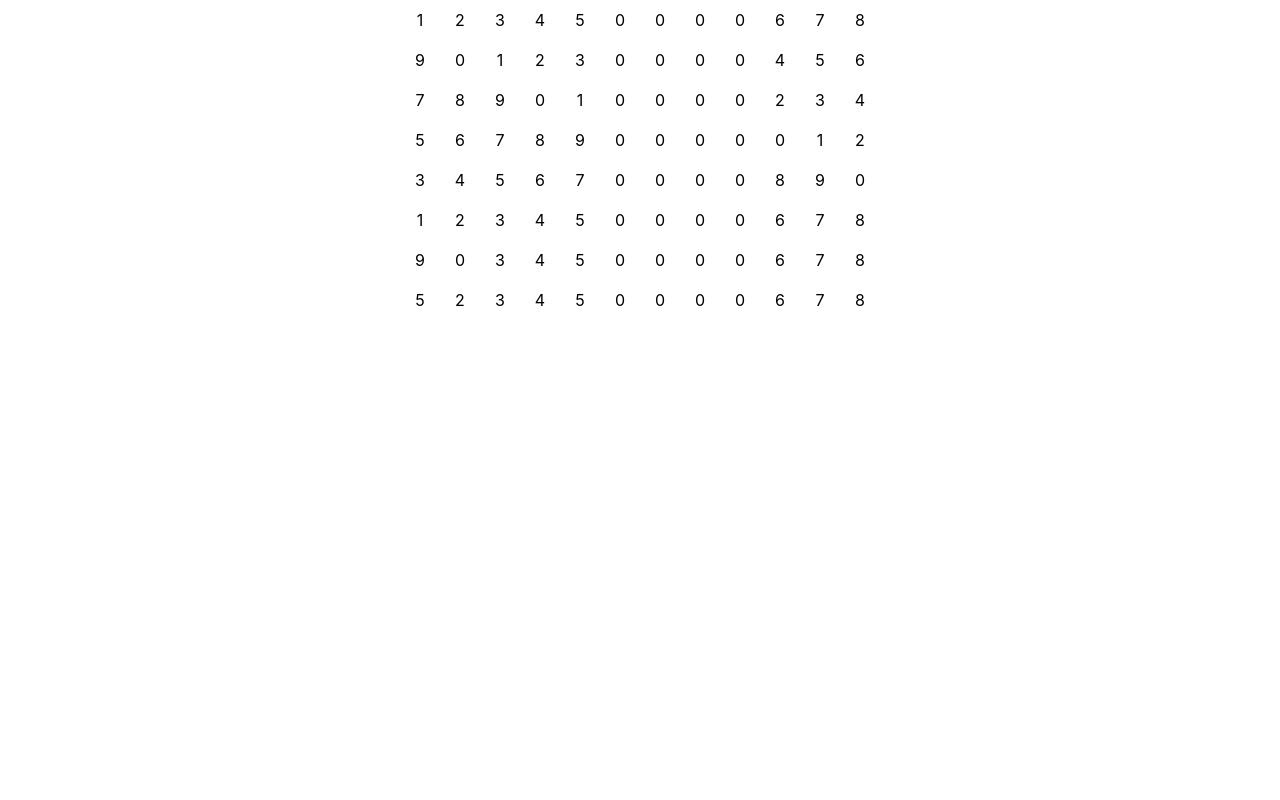
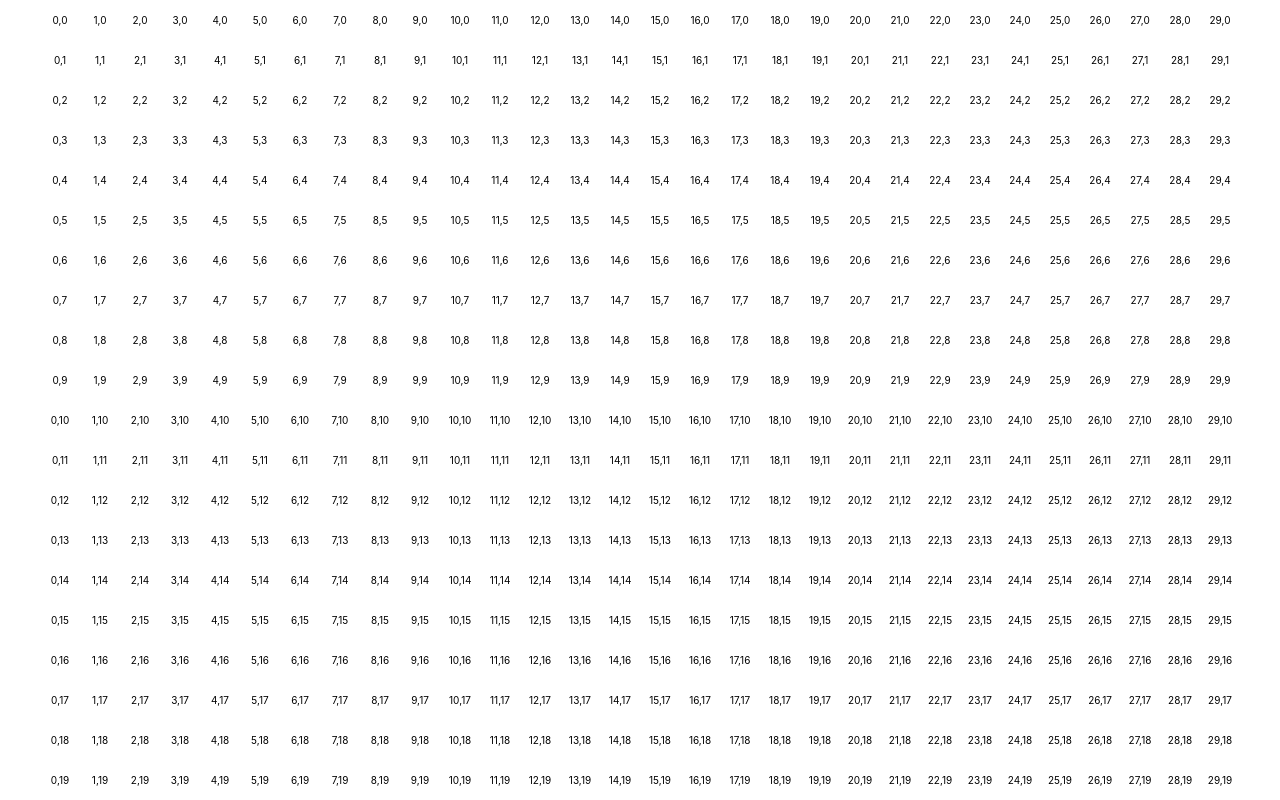
Before and after one commit to ss22-fp-mapc-gruppe6/astar-visualizer, a React (Create React App) app: page / in a window 1280 px wide. Built offline with nearby package versions, Linux system fonts and the light colour scheme.

Commit message:
replace grid with dynamic grid

```diff
--- a/src/App.css
+++ b/src/App.css
@@ -11,6 +11,7 @@
 #container span span {
     width: 40px;
     height: 40px;
+    font-size: 10px;
 }
 
 #container span span:hover {
--- a/src/App.tsx
+++ b/src/App.tsx
@@ -2,27 +2,27 @@ import React, {useState} from 'react';
 import './App.css';
 
 function App() {
-    let initialState = [
-        // as rows
-        [1, 2, 3, 4, 5, 0, 0, 0, 0, 6, 7, 8],
-        [9, 0, 1, 2, 3, 0, 0, 0, 0, 4, 5, 6],
-        [7, 8, 9, 0, 1, 0, 0, 0, 0, 2, 3, 4],
-        [5, 6, 7, 8, 9, 0, 0, 0, 0, 0, 1, 2],
-        [3, 4, 5, 6, 7, 0, 0, 0, 0, 8, 9, 0],
-        [1, 2, 3, 4, 5, 0, 0, 0, 0, 6, 7, 8],
-        [9, 0, 3, 4, 5, 0, 0, 0, 0, 6, 7, 8],
-        [5, 2, 3, 4, 5, 0, 0, 0, 0, 6, 7, 8],
-    ];
-    const [grid, setGrid] = useState(
-        initialState)
+    type Point = {
+        x: number
+        y: number
+    }
+    let initialState : Point[][] = [[]]
+    for (let y = 0; y < 20; y++) {
+        let row = []
+        for (let x = 0; x < 30; x++) {
+            row.push({x,y})
+        }
+        initialState.push(row);
+    }
+    const [grid, setGrid] = useState(initialState)
 
     return (
         <>
             <div id="container">
                 {grid.map(row =>
                     <span>
-                        {row.map(value =>
-                            <span>{value}</span>
+                        {row.map(p =>
+                            <span>{p.x},{p.y}</span>
                         )}
                     </span>
                 )}
```
